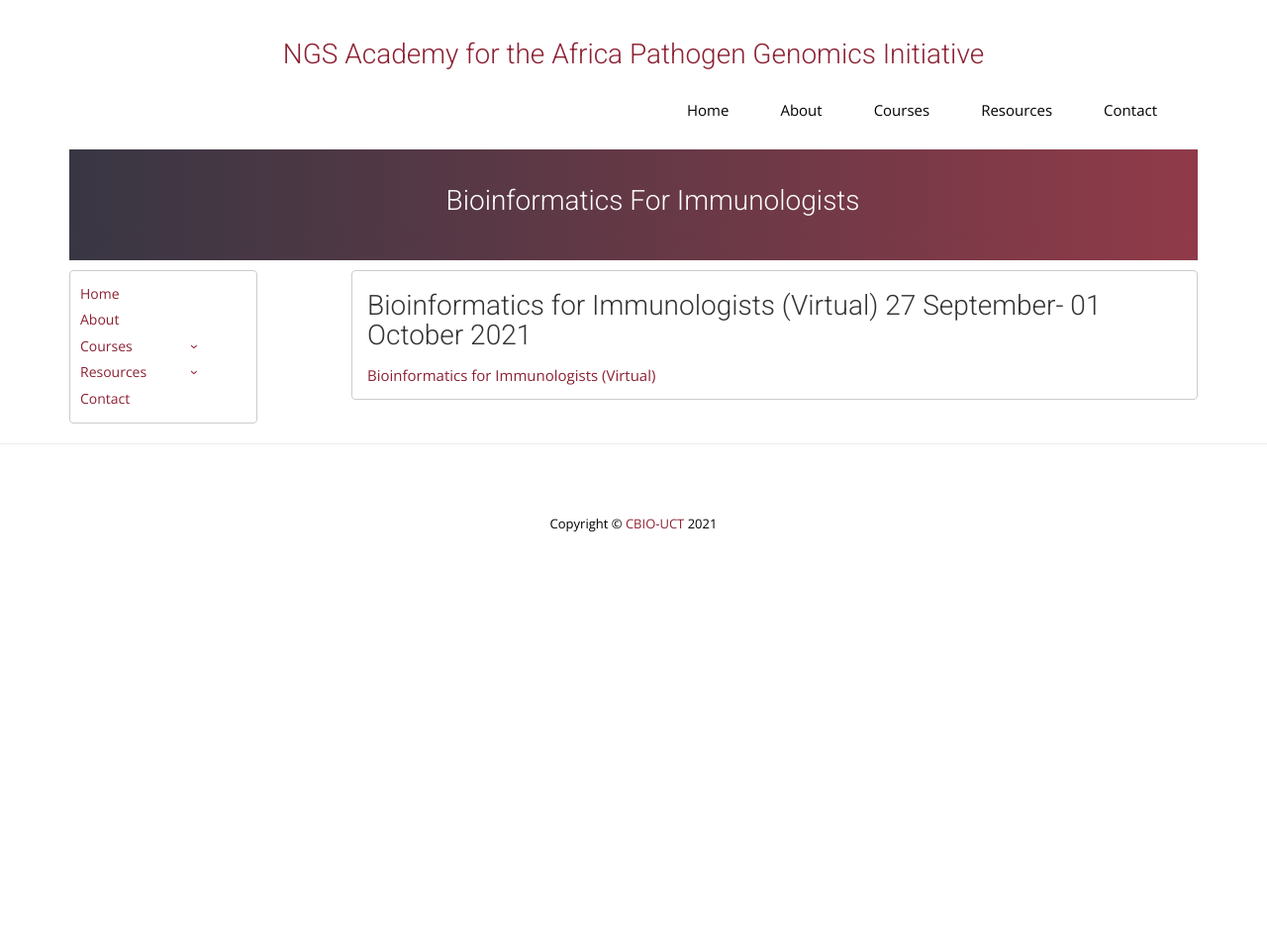
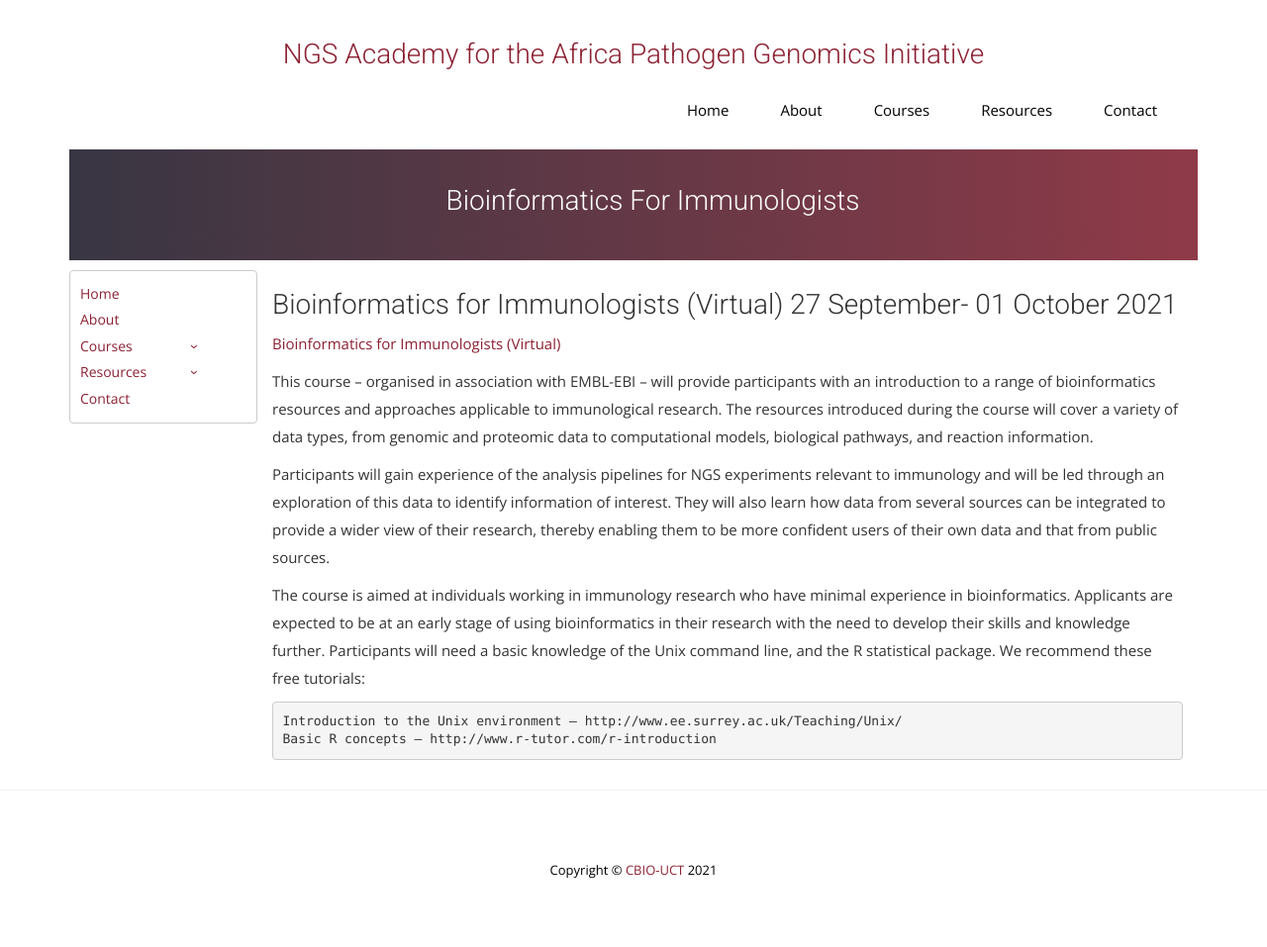
Before and after one commit to pmaturure3/ngs-academy, a Jekyll site: the page built from _posts/2021-07-09-Bioinformatics-for-Immunologists.md, in a window 1280 px wide. Shown: the whole page at 99% size. Built offline with Jekyll 4.4.1, drawn with Linux system fonts in a browser that asks for light colours; nearby versions of some CDN libraries; some web fonts are replaced; comment, search, counter and statistics services are not loaded; before the commit the page ends 900 px from its top, so only the background shows below that.

Commit message:
removed borders

```diff
--- a/_layouts/default.html
+++ b/_layouts/default.html
@@ -179,12 +179,12 @@
                     {% include side-nav_js.html %}
 
                 </div>
-                <div class="col-sm-1 col-md-1 col-lg-1">
+                <!-- <div class="col-sm-1 col-md-1 col-lg-1">
 
 
-                </div>
+                </div> -->
 
-                <div class="col-sm-9 col-md-9 col-lg-9  cont_side_nav_border" class="my-auto">
+                <div class="col-sm-10 col-md-10 col-lg-10" class="my-auto">
                     {{content}}
                 </div>
 
--- a/_posts/2021-07-09-Bioinformatics-for-Immunologists.md
+++ b/_posts/2021-07-09-Bioinformatics-for-Immunologists.md
@@ -11,3 +11,12 @@ course_dates: "27 Sept - 01 October 2021"
 ### Bioinformatics for Immunologists (Virtual) 27 September- 01 October 2021
 
 [ Bioinformatics for Immunologists (Virtual)](https://coursesandconferences.wellcomeconnectingscience.org/event/bioinformatics-for-immunologists-virtual-20210927/?utm_source=dotdigital&utm_medium=Email_Virtual&utm_campaign=BioinformaticsImmuno21&utm_content=organic_email)
+
+This course – organised in association with EMBL-EBI – will provide participants with an introduction to a range of bioinformatics resources and approaches applicable to immunological research. The resources introduced during the course will cover a variety of data types, from genomic and proteomic data to computational models, biological pathways, and reaction information.
+
+Participants will gain experience of the analysis pipelines for NGS experiments relevant to immunology and will be led through an exploration of this data to identify information of interest. They will also learn how data from several sources can be integrated to provide a wider view of their research, thereby enabling them to be more confident users of their own data and that from public sources.
+
+The course is aimed at individuals working in immunology research who have minimal experience in bioinformatics. Applicants are expected to be at an early stage of using bioinformatics in their research with the need to develop their skills and knowledge further. Participants will need a basic knowledge of the Unix command line, and the R statistical package. We recommend these free tutorials:
+
+    Introduction to the Unix environment – http://www.ee.surrey.ac.uk/Teaching/Unix/
+    Basic R concepts – http://www.r-tutor.com/r-introduction
--- a/available-courses.html
+++ b/available-courses.html
@@ -18,7 +18,7 @@ permalink: /courses/available-courses/
       {% if post.categories contains "available" %}
       <li class="list-unstyled">
         <a href="{{ site.baseurl }}{{ post.url }}">{{ post.title }}</a>
-        <p>{{post.course_overview}}</p><small class="text-muted">posted: {{post.date
+        <p></p><small class="text-muted">posted: {{post.date
           | date_to_string}} </small>
 
 
```
Also changed, not shown: _posts/2021-06-09-NGS SARS-COV-2-Past-Course.md (+1 -1 lines), _posts/2021-07-09-Genetic-Analysis-of-Population-based-Association-Studies.md (+6 -0 lines), _posts/2021-07-09-Next-Generation-Sequencing.md (+3 -0 lines).
